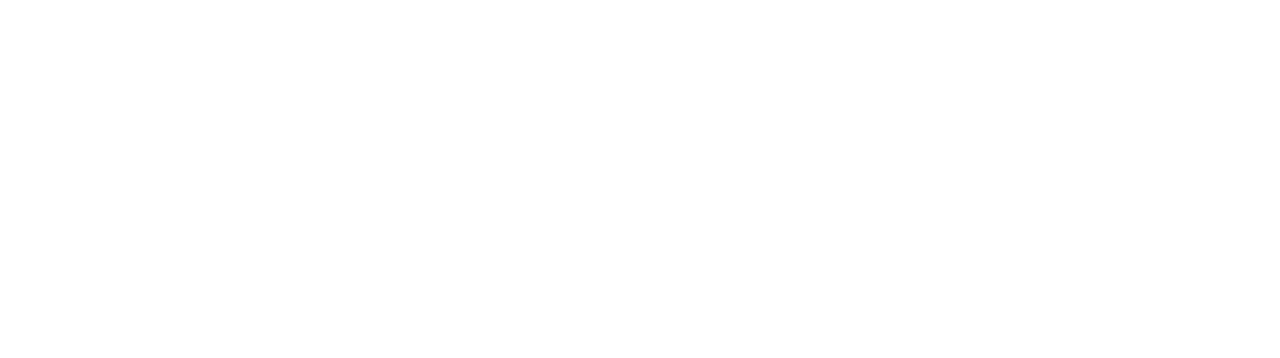
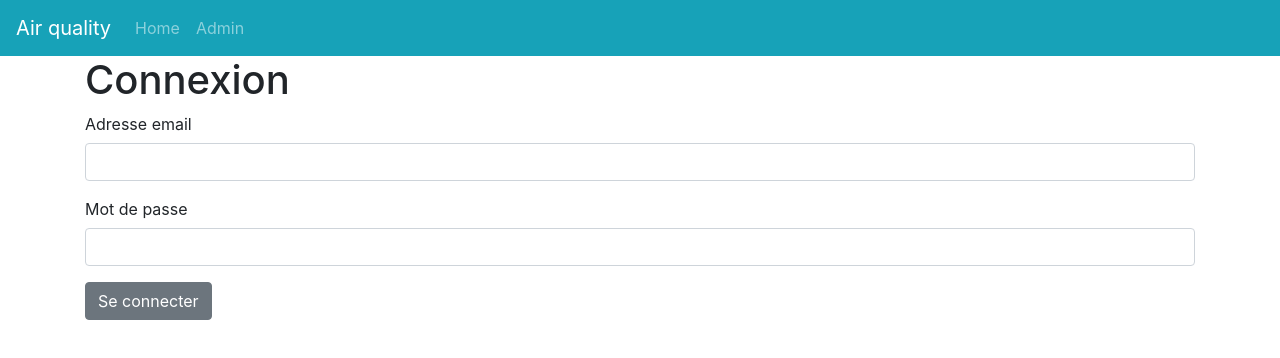
Before and after one commit to pp3rmint-sk/air-quality, a Vue app: page /login in a window 1280 px wide. Shown: the top 358 px of the page. Built offline with nearby package versions, Linux system fonts and the light colour scheme.

Commit message:
feat(firebase) added user authentification with login and password

```diff
--- a/src/App.vue
+++ b/src/App.vue
@@ -1,5 +1,6 @@
 <template>
   <div id="app">
+    <NavBar />
     <div class="container">
       <router-view />
     </div>
@@ -8,8 +9,12 @@
 
 
 <script>
+import NavBar from "@/components/NavBar"
 export default {
   name: 'App',
+  components: {
+    NavBar,
+  },
 
 }
 </script>
--- /dev/null
+++ b/src/components/NavBar.vue
@@ -0,0 +1,28 @@
+<template>
+    <div>
+        <b-navbar toggleable="lg" type="dark" variant="info">
+    <b-navbar-brand href="/">Air quality</b-navbar-brand>
+
+    <b-navbar-toggle target="nav-collapse"></b-navbar-toggle>
+
+    <b-collapse id="nav-collapse" is-nav>
+      <b-navbar-nav>
+        <b-nav-item href="/">Home</b-nav-item>
+        <b-nav-item href="/login">Admin</b-nav-item>
+      </b-navbar-nav>
+
+    </b-collapse>
+  </b-navbar>
+    </div>
+</template>
+
+<script>
+    export default {
+        name: "NavBar",
+
+    }
+</script>
+
+<style lang="scss" scoped>
+
+</style>
--- a/src/components/pages/Admin.vue
+++ b/src/components/pages/Admin.vue
@@ -7,7 +7,10 @@
             <b-button @click="addCityAction" class="primary col-md-1 ml-2">+</b-button>
         </form>
         <ul>
-            <li v-for="city of cities" :key="city.id">{{ city.name }}</li>
+            <li v-for="city of cities" :key="city.id">{{ city.name }}
+                 <b-button @click="deleteCity(city)">Supprimer</b-button>
+            </li>
+
         </ul>
     </div>
 </template>
@@ -42,6 +45,17 @@
                     }
             },
 
+            deleteCity(city){
+                //delete from firebase Db
+                CitiesService.deleteCity(city);
+
+                //delete du tableau cities de mon app
+                const indexToDelete = this.cities.findIndex(
+                    cityItem => city.id === cityItem.id
+                );
+                this.cities.splice(indexToDelete, 1)
+            },
+
             formatCityName(city) {
                 return city.charAt(0).toUpperCase() + city.substr(1).toLowerCase();
             }
--- /dev/null
+++ b/src/components/pages/Login.vue
@@ -0,0 +1,59 @@
+<template>
+    <div>
+        <h1>Connexion</h1>
+        <b-form @submit.prevent="submitAction">
+            <b-form-group label="Adresse email">
+                <b-form-input type="email"
+                v-model="email"
+                @change="initMessageError">
+                </b-form-input>
+            </b-form-group>
+
+             <b-form-group label="Mot de passe">
+                <b-form-input type="password"
+                v-model="password"
+                @change="initMessageError">
+                </b-form-input>
+            </b-form-group>
+            <b-button type="submit" variant="secondary">Se connecter</b-button>
+            <b-alert show v-if="messageError" variant="danger">{{ messageError }}</b-alert>
+        </b-form>
+    </div>
+</template>
+
+<script>
+import { auth } from "@/firebase";
+
+    export default {
+        name: "Login",
+        data() {
+            return {
+                email: null,
+                password: null,
+                messageError: false,
+            }
+        },
+        methods: {
+            async submitAction() {
+                //console.log({email:this.email, password:this.password})
+                try {
+                    //utilise la fonction firebase pour l'authentification
+                    await auth.signInWithEmailAndPassword(this.email, this.password);
+                    //redirige vers la page d'admin
+                    this.$router.replace({path: "/admin"})
+                }
+                catch(error) {
+                    this.messageError = "Mauvais identifiant et / ou mot de passe."
+                }
+
+            },
+            initMessageError() {
+                this.messageError = false;
+            }
+        },
+    }
+</script>
+
+<style lang="scss" scoped>
+
+</style>
--- a/src/firebase.js
+++ b/src/firebase.js
@@ -1,9 +1,11 @@
 import firebase from "firebase/app"
 import "firebase/firestore"
+import 'firebase/auth'
 
 import { firebaseConfig } from "@/config/firebase.config.js"
 
 firebase.initializeApp(firebaseConfig);
 
 const db = firebase.firestore();
-export { db }
+const auth = firebase.auth();
+export { db, auth }
--- a/src/main.js
+++ b/src/main.js
@@ -8,6 +8,7 @@
 import VueRouter from 'vue-router'
 import Home from '@/components/pages/Home'
 import Admin from '@/components/pages/Admin'
+import Login from '@/components/pages/Login'
 
 
 Vue.use(VueRouter);
@@ -26,6 +27,10 @@
   {
     path: '/admin',
     component: Admin
+  },
+  {
+    path: '/login',
+    component: Login
   }
 ]
 
--- a/src/services/Cities.service.js
+++ b/src/services/Cities.service.js
@@ -1,10 +1,9 @@
 import { db } from "@/firebase";
+
+const citiesRef = db.collection("cities"); //Se place dans la collection cities
 
 export const CitiesService = {
     async getCities() {
-        //Je me place dans la collection cities
-       const citiesRef = db.collection("cities");
-
        // je récupère toutes les entrées de la collection
        const citiesDoc = await citiesRef.get()
 
@@ -14,16 +13,16 @@
             id: city.id
             }
         ));
-       console.log(cities);
-
        return cities;
     },
 
     async addCity(city) {
-        const citiesRef = db.collection("cities");
         const result = await citiesRef.add(city); //ajoute notre city à la collection cities de firebase
+        return result.id;
+    },
 
-        return result.id;
-
+    deleteCity(city) {
+        const citiesRefDelete = citiesRef.doc(city.id); //recherche le document correspondant à l'id
+        citiesRefDelete.delete();
     }
 }
```
